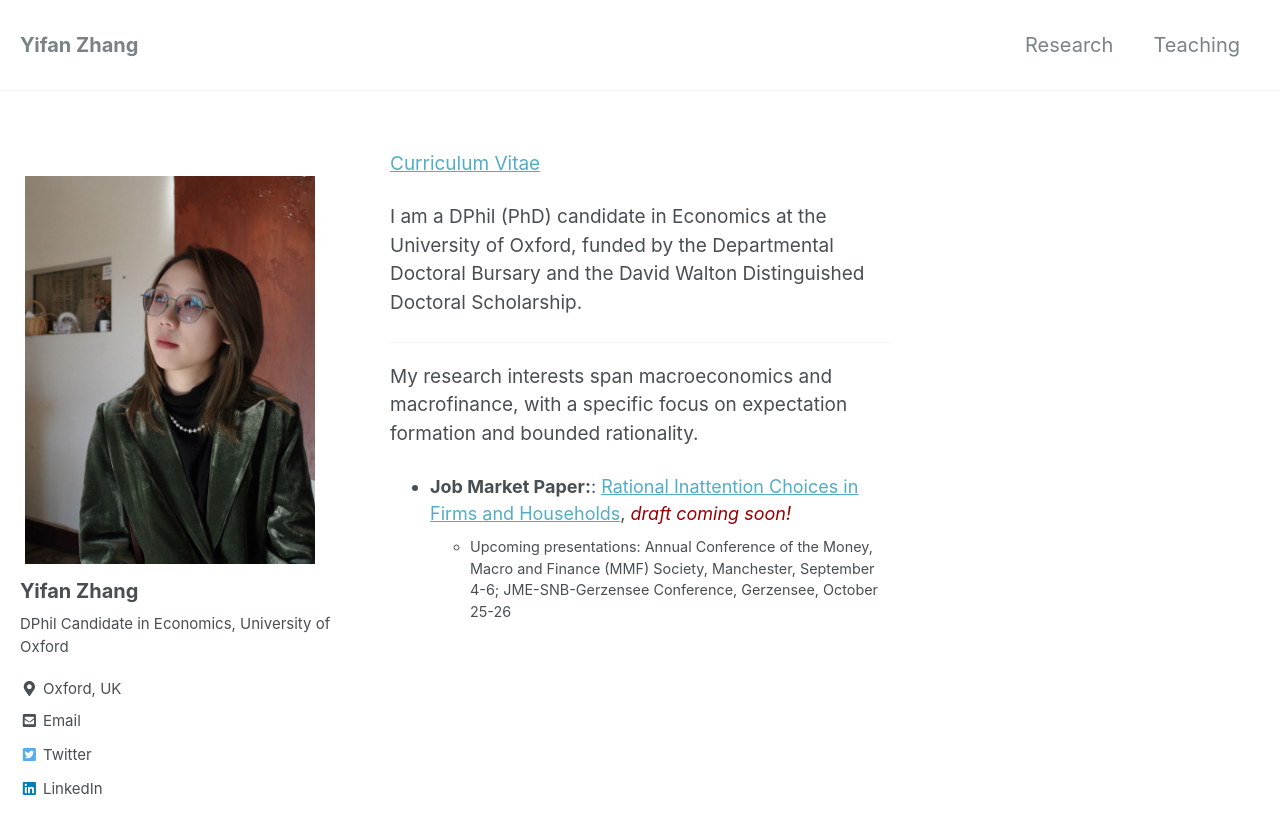
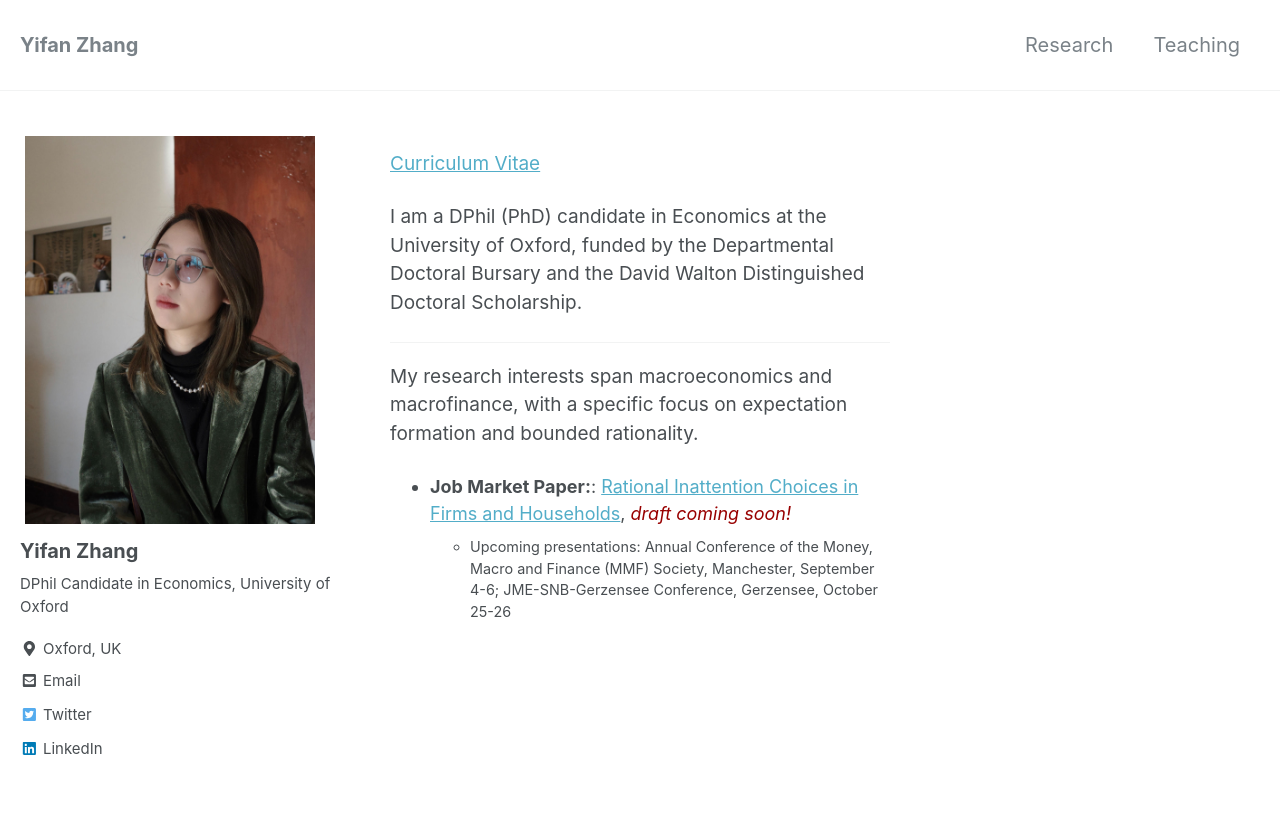
Before and after one commit to yifan-zhang-in/yifan-zhang-in.github.io, a Jekyll site: the page built from index.html, in a window 1280 px wide and 900 px high. Shown: the top 834 px of the window. Built offline with Jekyll 4.4.1, drawn with Linux system fonts in a browser that asks for light colours; nearby versions of some CDN libraries; the list of posts is cut into pages by our own code.

Commit message:
Update _variables.scss

```diff
--- a/_sass/minimal-mistakes/_variables.scss
+++ b/_sass/minimal-mistakes/_variables.scss
@@ -132,7 +132,7 @@ $base0f: #ff5370 !default;
 $small: 600px !default;
 $medium: 950px !default;
 $medium-wide: 1080px !default;
-$large: 1280px !default;
+$large: 1080px !default;
 $x-large: 1280px !default;
 
 /*
```
